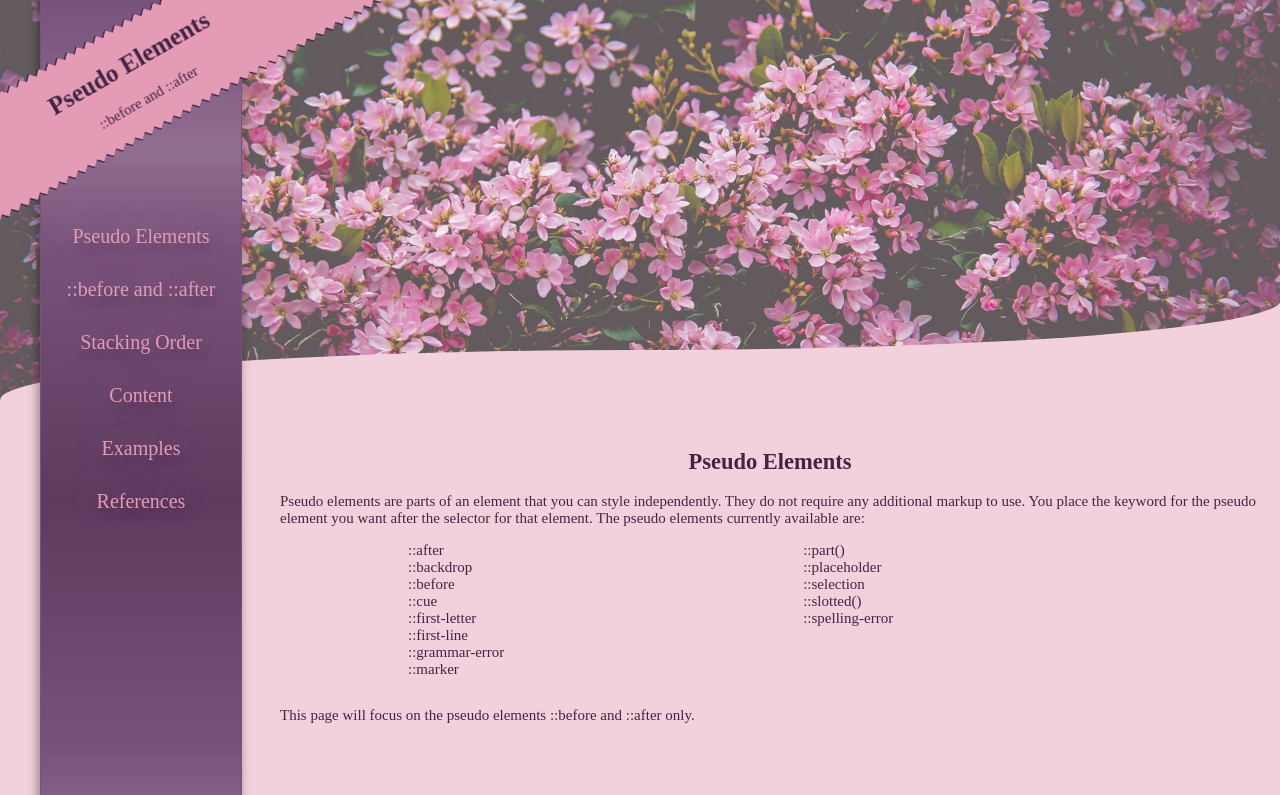
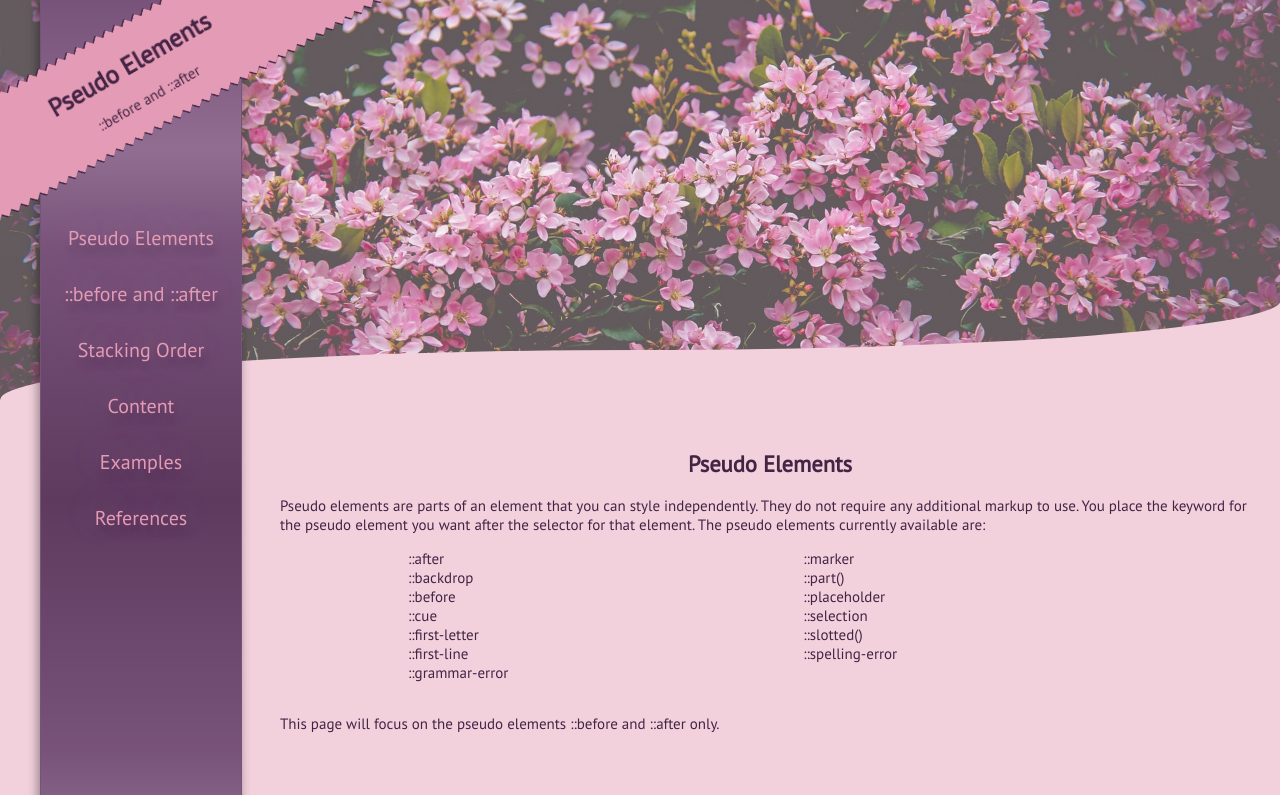
Before and after one commit to TessFisher/technical-documentation-page, a plain HTML site: page index.html in a window 1280 px wide. Shown: the top 795 px of the page. Drawn offline with Linux system fonts and the light colour scheme.

Commit message:
Update style.css
font

```diff
--- a/style.css
+++ b/style.css
@@ -15,7 +15,7 @@ body{
     background-color: #f2d1dd;
     color: #432444;
     font-size: 62.5%;
-    font-family: 'Roboto Slab', serif;
+    font-family: 'PT Sans', sans-serif;
     margin: 0;
 }
 
```
